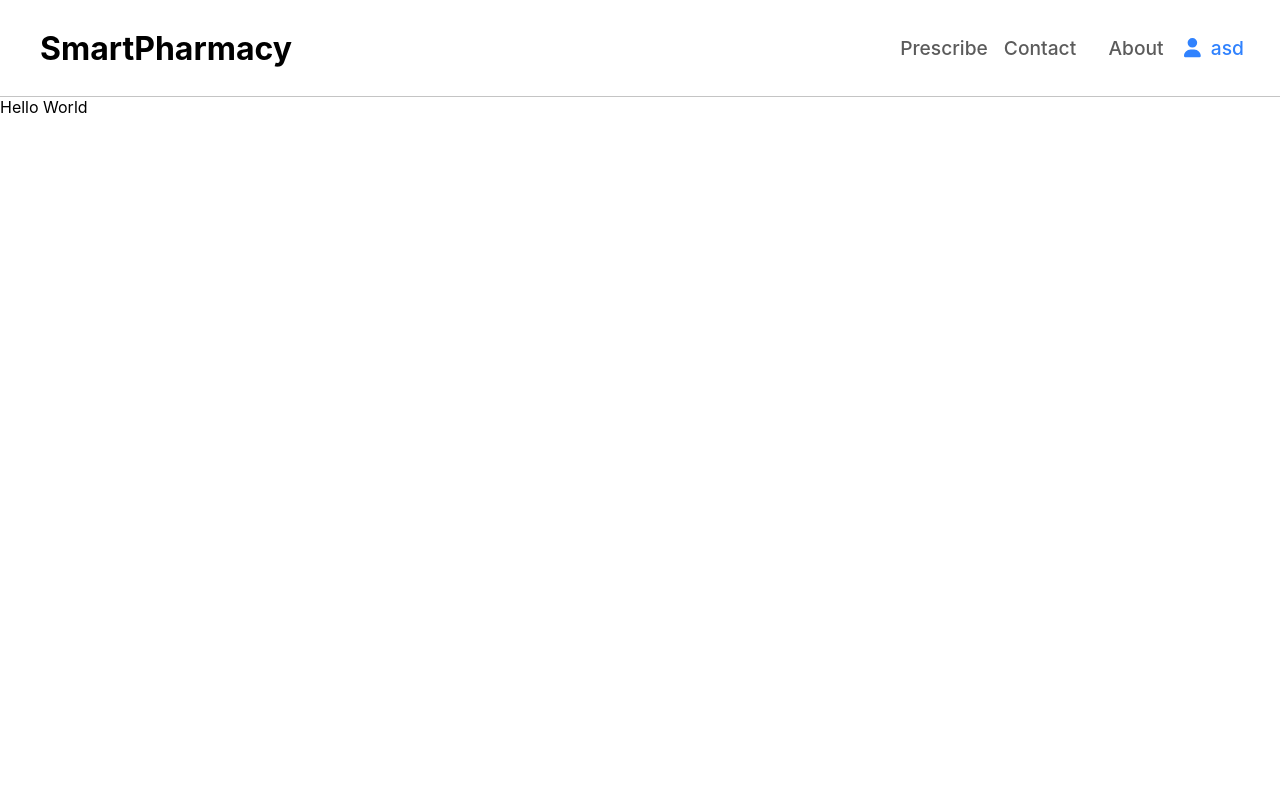
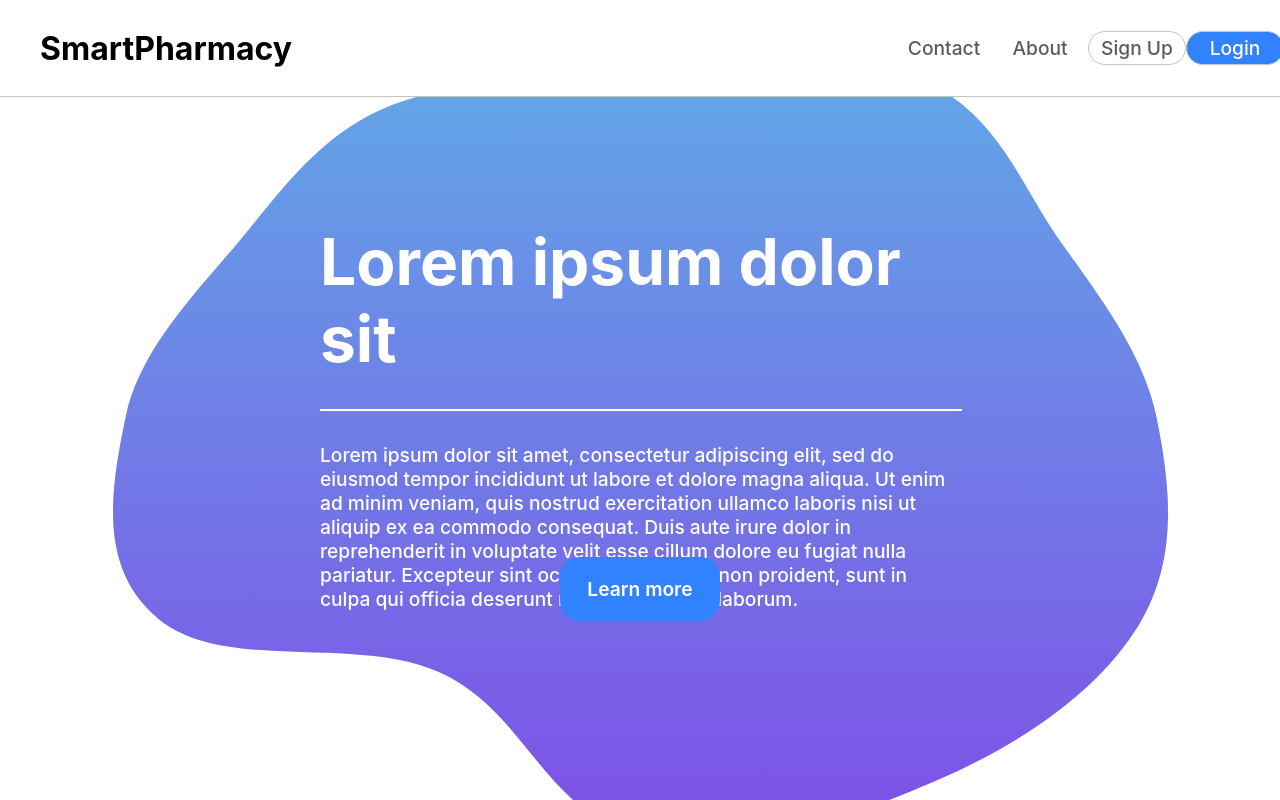
Before and after one commit to joaofgartur/ES_Pharmacy_Assistant, a React (Vite) app in the folder frontend/: page / in a window 1280 px wide. Built offline with nearby package versions, Linux system fonts and the light colour scheme.

Commit message:
Add home page

```diff
--- a/frontend/src/components/navbar/Navbar.css
+++ b/frontend/src/components/navbar/Navbar.css
@@ -1,5 +1,5 @@
 .navbar {
-    width: 100vw;
+    width: 100%;
     height: 6rem;
     display: flex;
     flex-direction: row;
--- a/frontend/src/components/navbar/Navbar.tsx
+++ b/frontend/src/components/navbar/Navbar.tsx
@@ -10,7 +10,7 @@ function Navbar() {
     const [user , setUser] = useState("");
 
     useEffect(() => {
-        setUser("asd");
+        setUser("");
     }, []);
 
     return (
--- /dev/null
+++ b/frontend/src/containers/page/PageContainer.css
@@ -0,0 +1,7 @@
+.page-container {
+    position: relative;
+    width: 100%;
+    height: 100vh;
+    display: flex;
+    flex-direction: column;
+}
--- a/frontend/src/containers/page/PageContainer.tsx
+++ b/frontend/src/containers/page/PageContainer.tsx
@@ -1,5 +1,6 @@
 import IPageContainer from "./IPageContainer.ts";
 import Navbar from "../../components/navbar/Navbar.tsx";
+import "./PageContainer.css"
 
 function PageContainer(props: IPageContainer) {
     return (
--- a/frontend/src/pages/home/Home.css
+++ b/frontend/src/pages/home/Home.css
@@ -0,0 +1,54 @@
+.home {
+    background-image: url(../../assets/img/Vector.svg);
+    background-repeat: no-repeat;
+    background-position: center;
+    background-size: contain;
+    position: relative;
+    display: flex;
+    width: 100%;
+    height: 100%;
+}
+
+.home-container {
+    width: 100%;
+    height: inherit;
+    display: flex;
+    flex-direction: column;
+    align-items: center;
+    justify-content: center;
+    color: var(--color-white);
+    position: relative;
+}
+
+.home-content {
+    width: 50%;
+    height: 40%;
+    display: flex;
+    flex-direction: column;
+    align-items: flex-start;
+    justify-content: center;
+}
+
+.bar {
+    border: 1px solid var(--color-white);
+    width: 100%;
+    margin: 2rem 0;
+}
+
+.home-container h2 {
+    font-size: 4rem;
+    font-weight: 700;
+}
+
+.home-container p {
+    font-size: 1.2rem;
+    font-weight: 500;
+}
+
+.home-container .navbar-button {
+    border-radius: 20px;
+    border: 0px;
+    width: 10rem;
+    height: 4rem;
+    font-weight: 600;
+}
--- a/frontend/src/pages/home/Home.tsx
+++ b/frontend/src/pages/home/Home.tsx
@@ -1,7 +1,23 @@
+import "./Home.css"
+import NavbarButtonB from "../../components/navbar/buttons/NavbarButtonB.tsx";
+
 function Home() {
     return (
         <div className={"home"}>
-            Hello World
+            <div className={"home-container"}>
+                <div className={"home-content"}>
+                    <h2 className={"home-title"}>Lorem ipsum dolor sit </h2>
+                    <div className={"bar"}></div>
+                    <p>
+                        Lorem ipsum dolor sit amet, consectetur adipiscing elit, sed do eiusmod tempor incididunt ut labore
+                        et dolore magna aliqua. Ut enim ad minim veniam, quis nostrud exercitation ullamco laboris nisi ut
+                        aliquip ex ea commodo consequat. Duis aute irure dolor in reprehenderit in voluptate velit esse
+                        cillum dolore eu fugiat nulla pariatur. Excepteur sint occaecat cupidatat non proident, sunt in
+                        culpa qui officia deserunt mollit anim id est laborum.
+                    </p>
+                </div>
+                <NavbarButtonB to={"/more"} title={"Learn more"}/>
+            </div>
         </div>
     )
 }
```
Also changed, not shown: frontend/src/assets/img/820_generated 1.png (added), frontend/src/assets/img/Vector.svg (added).
